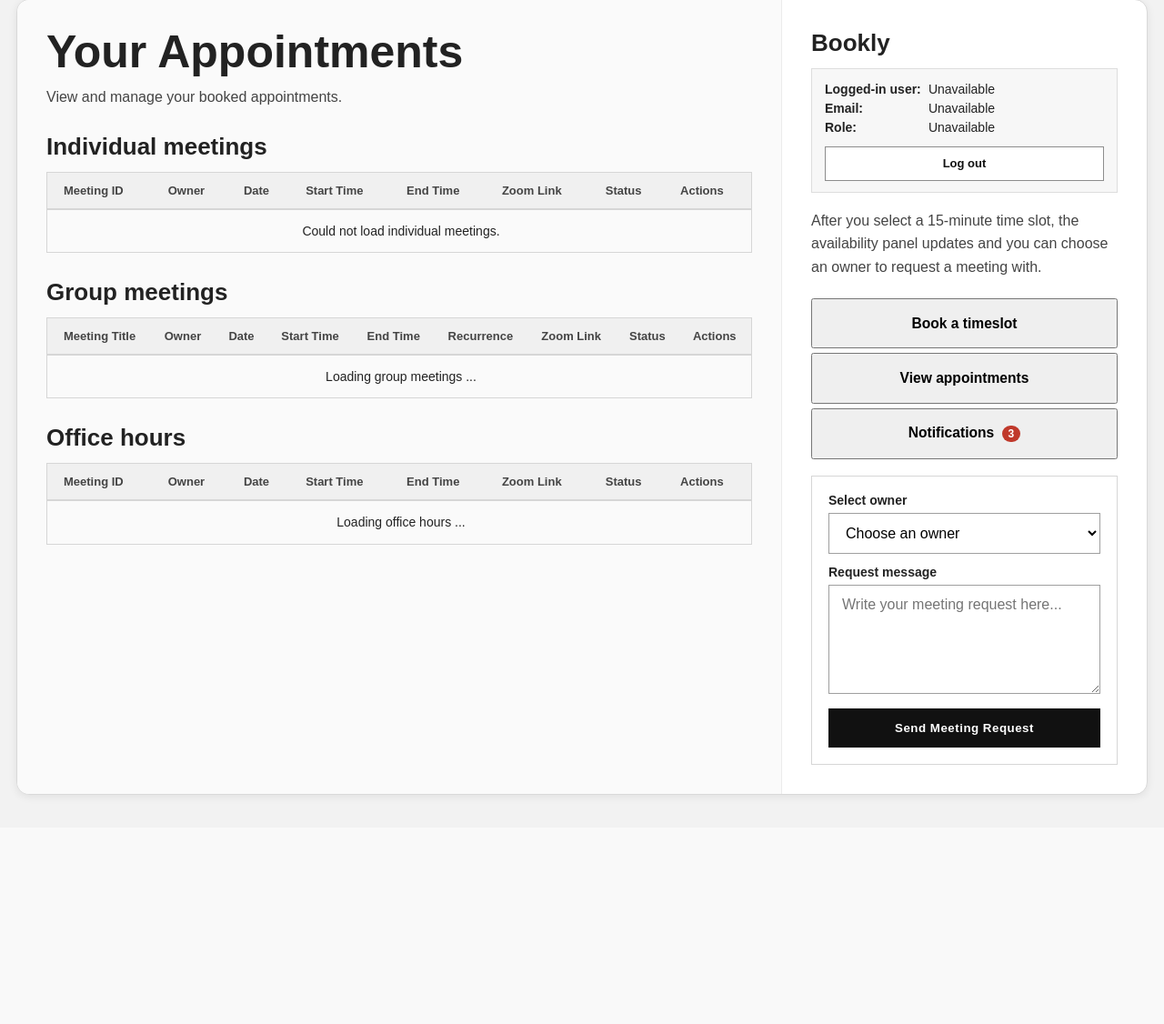
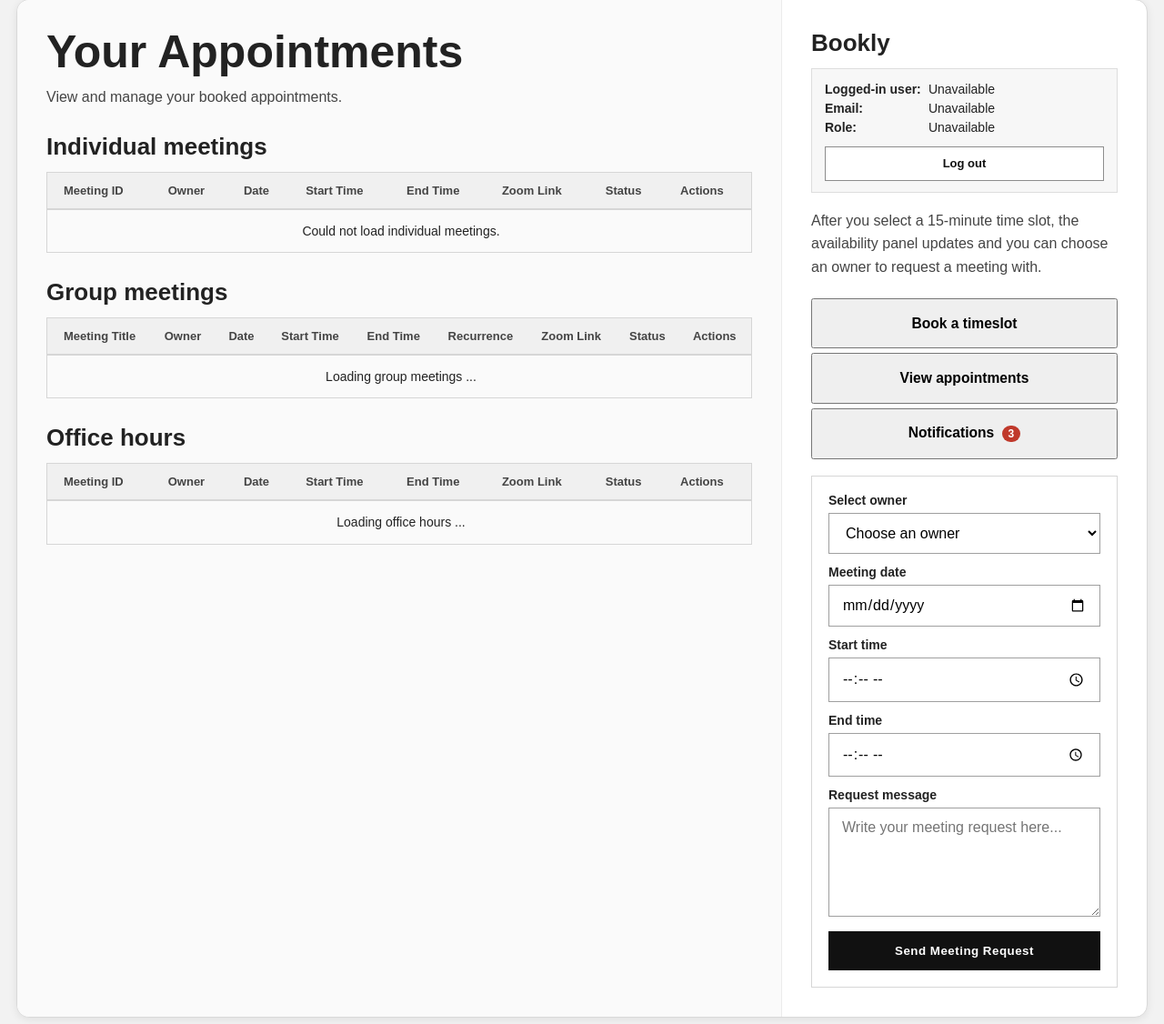
Before and after one commit to Morava83/Bookly-WebApp, a Flask app: template templates/HomePage.html in a window 1280 px wide. Shown: the part 37-1163 px from the top of the page at 91% size. Before the commit the page ends 916 px from the top, so only its background shows below. Run offline with Flask 3, Linux system fonts and the light colour scheme; the template is opened without the code that fills it, so the values that code supplies are empty; some libraries are stand-ins or nearby versions.

Commit message:
Completed Type1 Features

```diff
--- a/Type1.py
+++ b/Type1.py
@@ -4,6 +4,7 @@ import sqlite3
 import smtplib
 from email.mime.text import MIMEText
 from email.mime.multipart import MIMEMultipart
+from datetime import datetime
 
 # Zoom Feature
 from zoom_utils import create_type1_zoom_meeting
@@ -148,6 +149,16 @@ def request_meeting():
     if not user_email or not owner_email or not message or not meeting_date or not start_time or not end_time:
         return jsonify({"error": "Missing required fields"}), 400
 
+    try:
+        start_dt = datetime.strptime(f"{meeting_date} {start_time}", "%Y-%m-%d %H:%M")
+        end_dt = datetime.strptime(f"{meeting_date} {end_time}", "%Y-%m-%d %H:%M")
+
+        if end_dt <= start_dt:
+            return jsonify({"error": "End time must be after start time"}), 400
+
+    except ValueError:
+        return jsonify({"error": "Invalid date or time format"}), 400
+
 
     student_id = get_student_id(user_email)
     owner_id = get_owner_id(owner_email)
@@ -169,7 +180,8 @@ def request_meeting():
         owner_row["name"],
         user_email,
         meeting_date,
-        start_time
+        start_time,
+        end_time
     )
 
     zoom_link = zoom_data["zoom_link"]
--- a/static/type1.js
+++ b/static/type1.js
@@ -1,8 +1,8 @@
 async function sendType1MeetingRequest() {
     const ownerSelect = document.getElementById('ownerSelect');
     const meetingMessage = document.getElementById('meetingMessage');
-    const bookingNote = document.getElementById('bookingNote');
-    const errorNote = document.getElementById('errorNote');
+    const bookingNote = document.getElementById('type1RequestSuccessNote');
+    const errorNote = document.getElementById('type1RequestErrorNote');
 
     if (!ownerSelect || !meetingMessage) {
         console.error('Type1 form elements not found.');
@@ -42,17 +42,37 @@ async function sendType1MeetingRequest() {
         return;
     }
 
-    if (!window.selectedDate || !window.selectedSlotValue) {
+    const meetingDateInput = document.getElementById('type1MeetingDate');
+    const startTimeInput = document.getElementById('type1StartTime');
+    const endTimeInput = document.getElementById('type1EndTime');
+
+    if (!meetingDateInput || !startTimeInput || !endTimeInput) {
         if (errorNote) {
-            errorNote.textContent = 'Please select a date and time slot first.';
+            errorNote.textContent = 'Date/time form fields are missing.';
             errorNote.classList.add('show');
         }
         return;
     }
 
-    const meetingDate = formatDateForApi(window.selectedDate);
-    const startTime = window.selectedSlotValue;
-    const endTime = calculateEndTime(startTime);
+    const meetingDate = meetingDateInput.value;
+    const startTime = startTimeInput.value;
+    const endTime = endTimeInput.value;
+
+    if (!meetingDate || !startTime || !endTime) {
+        if (errorNote) {
+            errorNote.textContent = 'Please choose a date, start time, and end time.';
+            errorNote.classList.add('show');
+        }
+        return;
+    }
+
+    if (endTime <= startTime) {
+        if (errorNote) {
+            errorNote.textContent = 'End time must be after start time.';
+            errorNote.classList.add('show');
+        }
+        return;
+    }
 
     try {
         const response = await fetch('/api/type1/request_meeting', {
@@ -73,19 +93,27 @@ async function sendType1MeetingRequest() {
         const data = await response.json();
 
         if (!response.ok) {
-            if (errorNote) {
-                errorNote.textContent = data.error || 'Could not send meeting request.';
-                errorNote.classList.add('show');
-            }
-            return;
+            const errorData = await response.json();
+            throw new Error(errorData.error || 'Failed to send meeting request');
         }
 
         if (bookingNote) {
-            bookingNote.textContent = `Meeting request sent successfully. Meeting ID: ${data.meetingID}`;
+            bookingNote.textContent = 'Meeting request sent successfully! The owner has been notified.';
             bookingNote.classList.add('show');
         }
 
+        if (errorNote) {
+            errorNote.textContent = '';
+            errorNote.classList.remove('show');
+        }
+
+        ownerSelect.value = '';
         meetingMessage.value = '';
+        meetingDateInput.value = '';
+        startTimeInput.value = '';
+        endTimeInput.value = '';
+
+
         await loadType1Meetings();
     } catch (error) {
         console.error('Type1 request error:', error);
--- a/templates/HomePage.html
+++ b/templates/HomePage.html
@@ -239,6 +239,28 @@
                         <option value="">Choose an owner</option>
                     </select>
 
+                    <label class="request-label" for="type1MeetingDate">Meeting date</label>
+                    <input
+                        type="date"
+                        id="type1MeetingDate"
+                        class="request-select"
+                    >
+
+                    <label class="request-label" for="type1StartTime">Start time</label>
+                    <input
+                        type="time"
+                        id="type1StartTime"
+                        class="request-select"
+                    >
+
+                    <label class="request-label" for="type1EndTime">End time</label>
+                    <input
+                        type="time"
+                        id="type1EndTime"
+                        class="request-select"
+                    >
+
+
                     <label class="request-label" for="meetingMessage">Request message</label>
                     <textarea
                         id="meetingMessage"
@@ -247,6 +269,10 @@
                     ></textarea>
 
                     <button type="button" class="send-button" id="sendRequestButton">Send Meeting Request</button>
+
+                    <div class="booking-note" id="type1RequestSuccessNote"></div>
+                    <div class="error-note" id="type1RequestErrorNote"></div>
+
                 </div>
             </section>
         </div>
--- a/zoom_utils.py
+++ b/zoom_utils.py
@@ -1,5 +1,6 @@
 import requests
 from requests.auth import HTTPBasicAuth
+from datetime import datetime
 
 TOKEN_URL = "https://zoom.us/oauth/token"
 BASE_URL = "https://api.zoom.us/v2"
@@ -23,8 +24,18 @@ def get_zoom_token(app):
 #=============================
 # Type 1 : Individual Meetings
 
-def create_type1_zoom_meeting(app, owner_name, student_email, meeting_date, start_time):
+def create_type1_zoom_meeting(app, owner_name, student_email, meeting_date, start_time, end_time):
     access_token = get_zoom_token(app)
+
+    # Convert "2026-04-28" + "14:00" into datetime objects
+    start_dt = datetime.strptime(f"{meeting_date} {start_time}", "%Y-%m-%d %H:%M")
+    end_dt = datetime.strptime(f"{meeting_date} {end_time}", "%Y-%m-%d %H:%M")
+
+    # Calculate duration in minutes
+    duration_minutes = int((end_dt - start_dt).total_seconds() / 60)
+
+    if duration_minutes <= 0:
+        raise ValueError("End time must be after start time.")
 
     response = requests.post(
         f"{BASE_URL}/users/me/meetings",
@@ -36,7 +47,7 @@ def create_type1_zoom_meeting(app, owner_name, student_email, meeting_date, star
             "topic": f"Bookly Individual Meeting - {owner_name} with {student_email}",
             "type": 2,
             "start_time": f"{meeting_date}T{start_time}:00",
-            "duration": 15,
+            "duration": duration_minutes,
             "settings": {
                 "waiting_room": True,
                 "join_before_host": False,
@@ -54,7 +65,6 @@ def create_type1_zoom_meeting(app, owner_name, student_email, meeting_date, star
         "zoom_link": data["join_url"],
         "start_url": data.get("start_url"),
     }
-
 
 
 #=============================
```
Also changed, not shown: static/owner-homepage.js (+8 -5 lines), templates/OwnerHomePage.html (+5 -3 lines).
